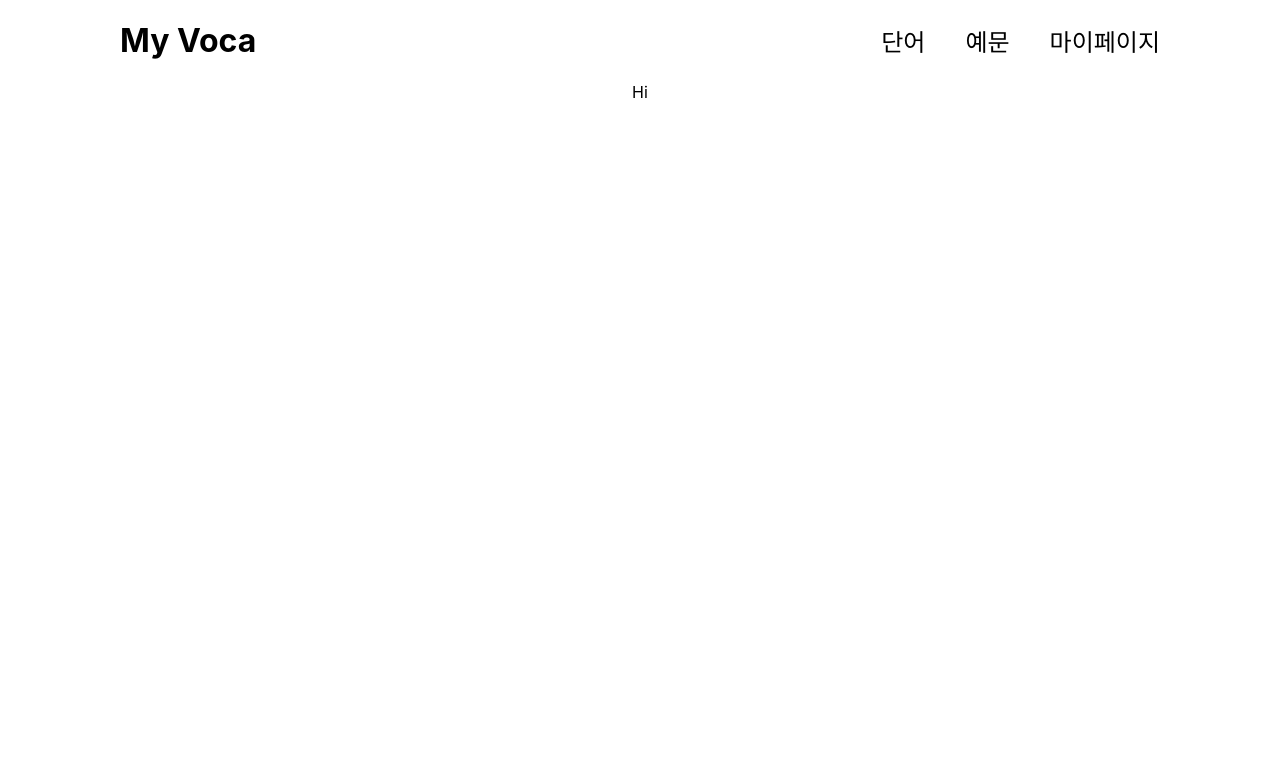
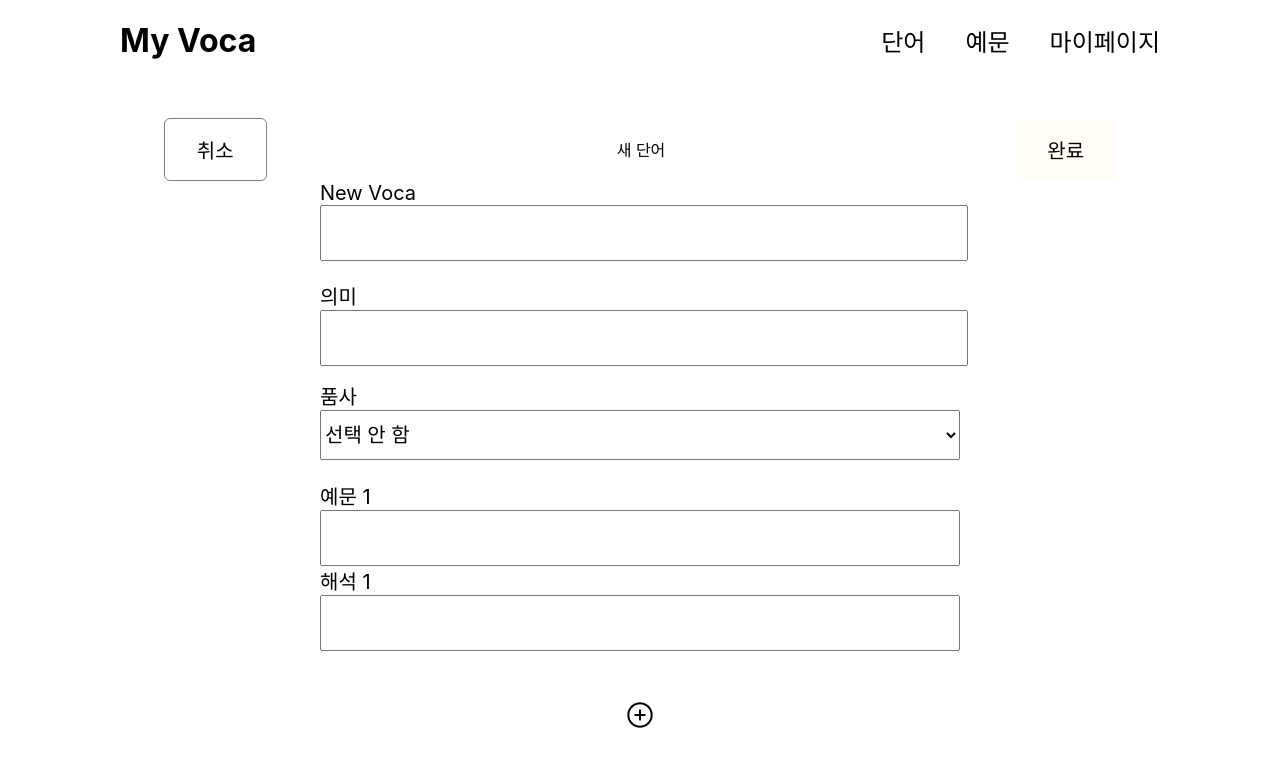
Before and after one commit to jinaoah/my-voca, a React (Create React App) app: page /add-card in a window 1280 px wide. Shown: the top 766 px of the page. Built offline with nearby package versions, Linux system fonts and the light colour scheme.

Commit message:
카드 추가 페이지 UI 구현 완료

```diff
--- a/src/App.js
+++ b/src/App.js
@@ -3,7 +3,7 @@ import './App.css';
 import Header from './components/header/Header';
 import Home from './pages/homepage/home';
 import { BrowserRouter, Route, Routes } from 'react-router-dom';
-import AddCard from './pages/newCard/AddCard';
+import AddCard from './pages/addcard/AddCard';
 
 function App() {
   return (
--- a/src/components/tab/Tab.jsx
+++ b/src/components/tab/Tab.jsx
@@ -1,7 +1,6 @@
 import { useState } from "react";
 import "./tab.css";
 import Alltab from "../../pages/homepage/AllTab";
-import Home from "../../pages/homepage/home";
 import DoneTab from "../../pages/homepage/DoneTab";
 import BookmarkTab from "../../pages/homepage/BookmarkTab";
 
--- /dev/null
+++ b/src/pages/addcard/AddCard.jsx
@@ -0,0 +1,70 @@
+import React from "react";
+import "./addcard.css";
+import plus from "../../assets/plus.png";
+import { useEffect, useState } from "react";
+
+const AddCard = () => {
+  const [sentenceData, setSentenceData] = useState([
+    { sentence: "", translation: "" },
+  ]);
+
+  const addSentence = () => {
+    setSentenceData([...sentenceData, { sentence: "", translation: "" }]);
+  };
+
+  const handleSentenceChange = (index, key, value) => {
+    const updatedSentenceData = [...sentenceData];
+    updatedSentenceData[index][key] = value;
+    setSentenceData(updatedSentenceData);
+  };
+  return (
+    <div>
+      <div className="head-container">
+        <div className="cancel-btn">취소</div>
+        <div className="head-title">새 단어</div>
+        <div className="add-btn">완료</div>
+      </div>
+      <div className="main">
+        <div className="input-container">
+          <div className="input-value">
+            <div className="input-text">New Voca</div>
+            <input className="input-value" />
+          </div>
+          <div className="input-value">
+            <div className="input-text">의미</div>
+            <input className="input-value" />
+          </div>
+          <div className="input-value">
+            <div className="input-text">품사</div>
+            <select className="input-value" id="partsOfSpeech">
+              <option value={"null"}>선택 안 함</option>
+              <option value={"noun"}>명사</option>
+              <option value={"verb"}>동사</option>
+              <option value={"adj"}>형용사</option>
+              <option value={"adv"}>부사</option>
+              <option value={"prep"}>전치사</option>
+              <option value={"conj"}>접속사</option>
+            </select>
+          </div>
+          <div className="sentence">
+            {sentenceData.map((sentence, idx) => (
+              <div key={idx} className="sentence-list">
+                <div className="input-text">예문 {idx+1}</div>
+                <input className="input-value"
+                value={sentence.sentence}
+                onChange={(e) => handleSentenceChange(idx, "sentence", e.target.value)}/>
+                <div className="input-text">해석 {idx+1}</div>
+                <input className="input-value"
+                value={sentence.translation}
+                onChange={(e) => handleSentenceChange(idx, "translation", e.target.value)}/>
+              </div>
+            ))}
+          </div>
+          <img src={plus} onClick={addSentence} alt="추가" />
+        </div>
+      </div>
+    </div>
+  );
+};
+
+export default AddCard;
--- /dev/null
+++ b/src/pages/addcard/addcard.css
@@ -0,0 +1,73 @@
+.head-container {
+    display: flex;
+    justify-content: center;
+    align-items: center;
+    column-gap: 350px;
+    margin-top: 36px;
+}
+
+.cancel-btn, .add-btn {
+    padding-right: 32px;
+    padding-left: 32px;
+    padding-top: 16px;
+    padding-bottom: 16px;
+    border-radius: 6px;
+    font-size: 20px;
+    cursor: pointer;
+}
+
+.cancel-btn {
+    border: 1px solid gray;
+}
+
+.add-btn {
+    background-color: #FFFDF5;
+
+}
+
+.input-container {
+    width: 640px;
+    display: flex;
+    flex-wrap: wrap;
+    justify-content: center;
+    row-gap: 50px;
+}
+
+.input-text {
+    text-align: start;
+    font-size: 20px;
+}
+
+.input-value {
+    width: inherit;
+    height: 50px;
+    font-size: 20px;
+}
+
+.main {
+    display: flex;
+    justify-content: center;
+}
+
+/* .translate {
+    border: 1px solid gray;
+    height: 50px;
+    width: 640px;
+    text-align: start;
+    display: flex;
+    align-items: center;
+    padding: 1px 2px;
+} */
+
+.sentence-list {
+    width: inherit;
+    display: flex;
+    flex-wrap: wrap;
+}
+
+.sentence {
+    display: flex;
+    flex-wrap: wrap;
+    width: inherit;
+    row-gap: 30px;
+}
--- a/src/pages/newCard/AddCard.js
+++ /dev/null
@@ -1,8 +0,0 @@
-
-const AddCard = () => {
-    return(
-        <div>Hi</div>
-    )
-}
-
-export default AddCard;
```
Also changed, not shown: src/assets/plus.png (added).
